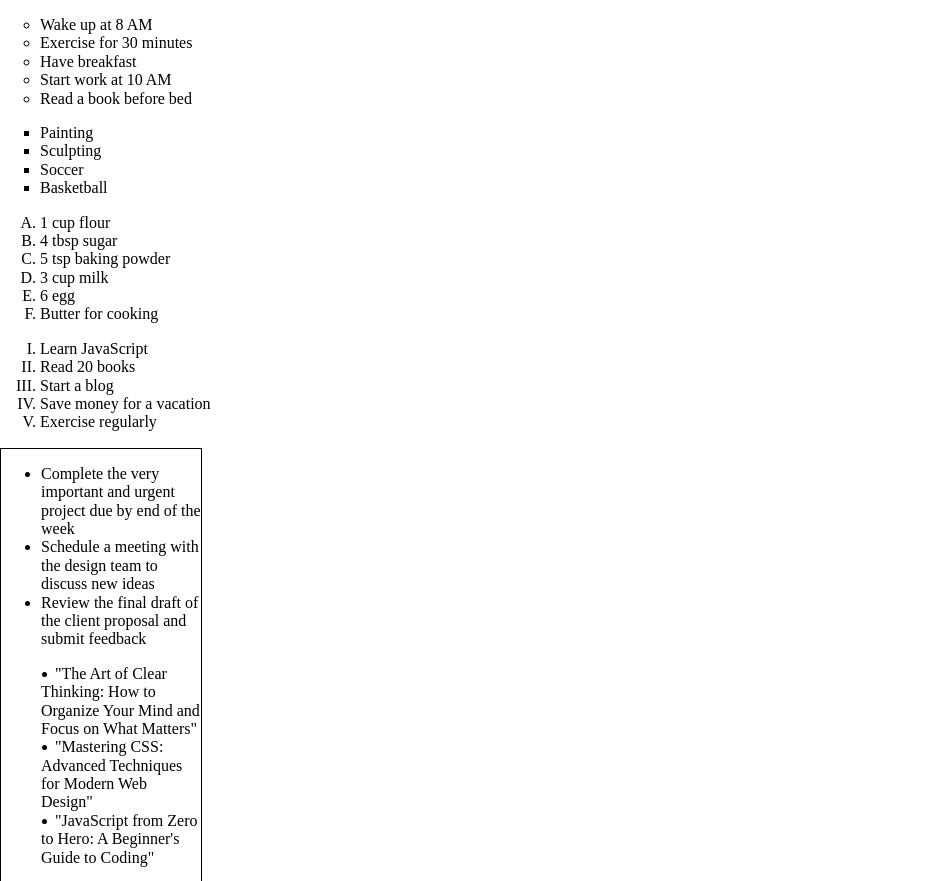
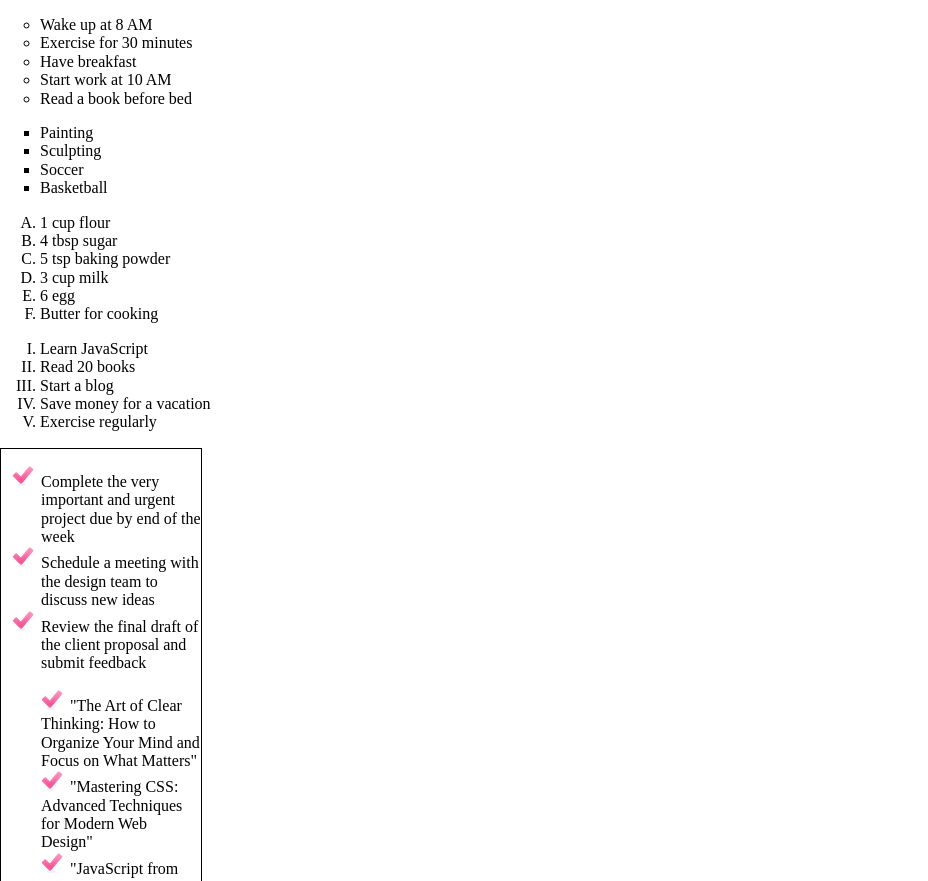
Before and after one commit to AdamZdravkovic/front-end-bootcamp, a plain HTML site: page Web/lists-tables-forms.html in a window 1280 px wide. Shown: the top 881 px of the page, without its empty margins (0-928 px from the left). Drawn offline with nearby package versions, Linux system fonts and the light colour scheme.

Commit message:
Lists, Tables and Forms completed

```diff
--- a/Web/lists-tables-forms.css
+++ b/Web/lists-tables-forms.css
@@ -15,7 +15,7 @@
 }
 
 .last-lists {
-    list-style-image: url("./Web/img/featured.png");
+    list-style-image: url('./img/featured.png');
     width: 200px;
     border: 1px solid;
 }
@@ -85,5 +85,5 @@ input:hover {
 }
 
 button:hover {
-    cursor: url("/Web/img/featured.png");
+    cursor: url("./img/featured.png"), auto;
 }
```
